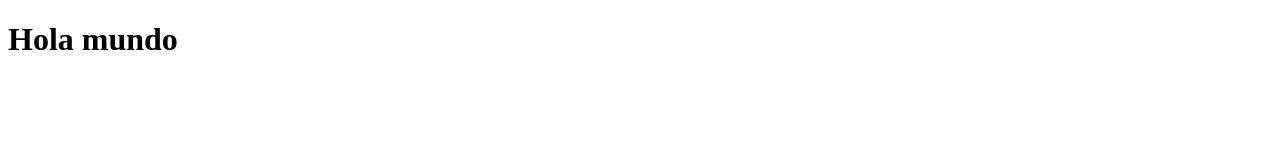
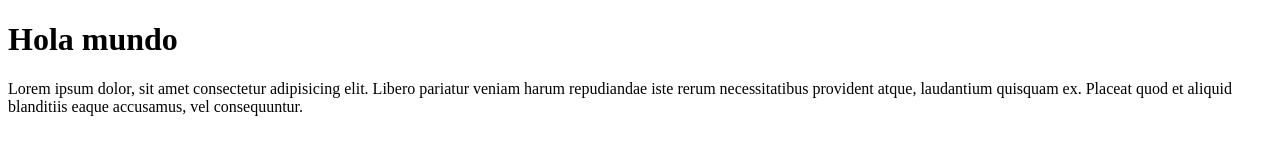
Before and after one commit to Becopo/MarcBergeComella, a plain HTML site: page index.html in a window 1280 px wide. Drawn offline with Linux system fonts and the light colour scheme.

Commit message:
lorem ipsum

```diff
--- a/index.html
+++ b/index.html
@@ -7,5 +7,6 @@
 </head>
 <body>
     <h1> Hola mundo </h1>
+    <a> Lorem ipsum dolor, sit amet consectetur adipisicing elit. Libero pariatur veniam harum repudiandae iste rerum necessitatibus provident atque, laudantium quisquam ex. Placeat quod et aliquid blanditiis eaque accusamus, vel consequuntur.</a>
 </body>
 </html>
```
